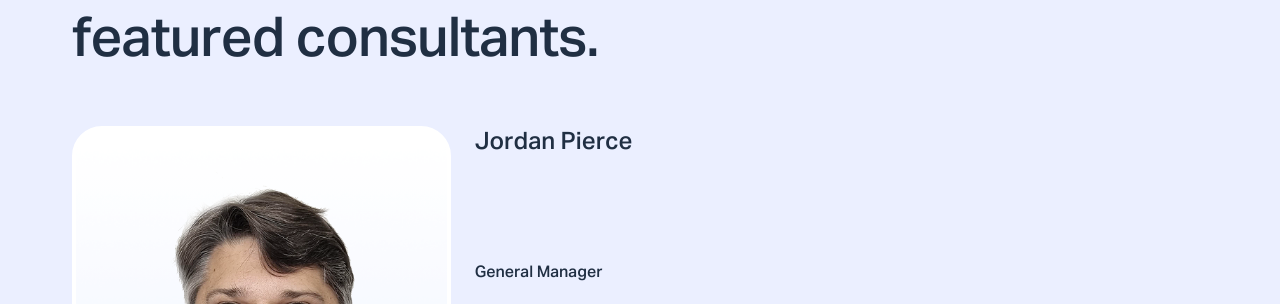
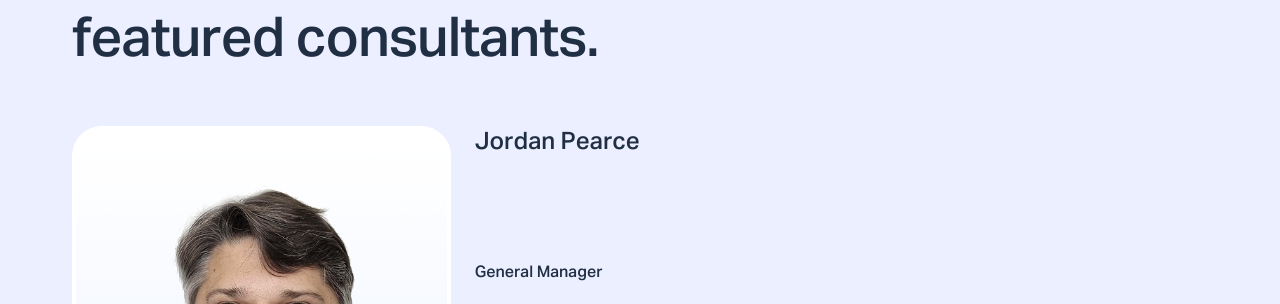
Before and after one commit to apprato/apprato.com.au, a React (Create React App) app: page / in a window 1280 px wide. Shown: the part 2220-2524 px from the top of the page. Built offline with nearby package versions, Linux system fonts and the light colour scheme; a web font is replaced by a local one.

Commit message:
AP-9,10,11

```diff
--- a/src/layouts/Main/components/Footer/Footer.js
+++ b/src/layouts/Main/components/Footer/Footer.js
@@ -162,7 +162,7 @@ const Footer = props => {
       </Grid>
         <Typography variant="h6" className={classes.address}>
           <a href="mailto:hello@apprato.com.au">hello@apprato.com.au</a><br/>
-          <a href="tel:+6410477418257">Tel: +6410477418 257</a><br/>
+          <a href="tel:03 9046 8582">Tel: 03 9046 8582</a><br/>
           257 Chapel St, Prahran VIC 3181
         </Typography>
 
@@ -206,7 +206,7 @@ const Footer = props => {
             md={5}
             lg={4}
           >
-          <a href="/" className={classes.sociallink}>Linkedin</a>
+          <a href="https://www.linkedin.com/company/apprato" rel="noreferrer" target="_blank" className={classes.sociallink}>Linkedin</a>
           <a href="https://github.com/apprato" rel="noreferrer" target="_blank" className={classes.sociallink}>Github</a>
           </Grid>
         </Grid>
--- a/src/views/Home/components/Consultants/Consultants.js
+++ b/src/views/Home/components/Consultants/Consultants.js
@@ -155,7 +155,7 @@ const CustomLeftArrow = ({ onClick, ...rest }) => {
           xl={6}
           className={classes.imageroot}
         >
-        <img src="../images/consultants/Jordan.png" className={classes.consultant} alt="Jordan Pierce"/>
+        <img src="../images/consultants/Jordan.png" className={classes.consultant} alt="Jordan Pearce"/>
         </Grid>
         <Grid
           item
@@ -168,7 +168,7 @@ const CustomLeftArrow = ({ onClick, ...rest }) => {
           xl={6}
         >
         <Typography variant="h5" display="block">
-          Jordan Pierce
+          Jordan Pearce
         </Typography>
         <Typography variant="subtitle2" className={classes.subline}>
           General Manager
@@ -335,7 +335,7 @@ const CustomLeftArrow = ({ onClick, ...rest }) => {
           Project manager and client manager
         </Typography>
         <Typography variant="h6">
-          His Role is to identify gaps in existing business that require a unique technical solution. If required, we will engage our team at Appsure and I will project manage the team to deliver whatever the solution is. Including Apps, CRM, back office processes, Websites, Social, Media, Marketing, PR
+          His Role is to identify gaps in existing business that require a unique technical solution. If required, we will engage our team at Apprato and I will project manage the team to deliver whatever the solution is. Including Apps, CRM, back office processes, Websites, Social, Media, Marketing, PR
         </Typography>
         </Grid>
       </Grid>
```
